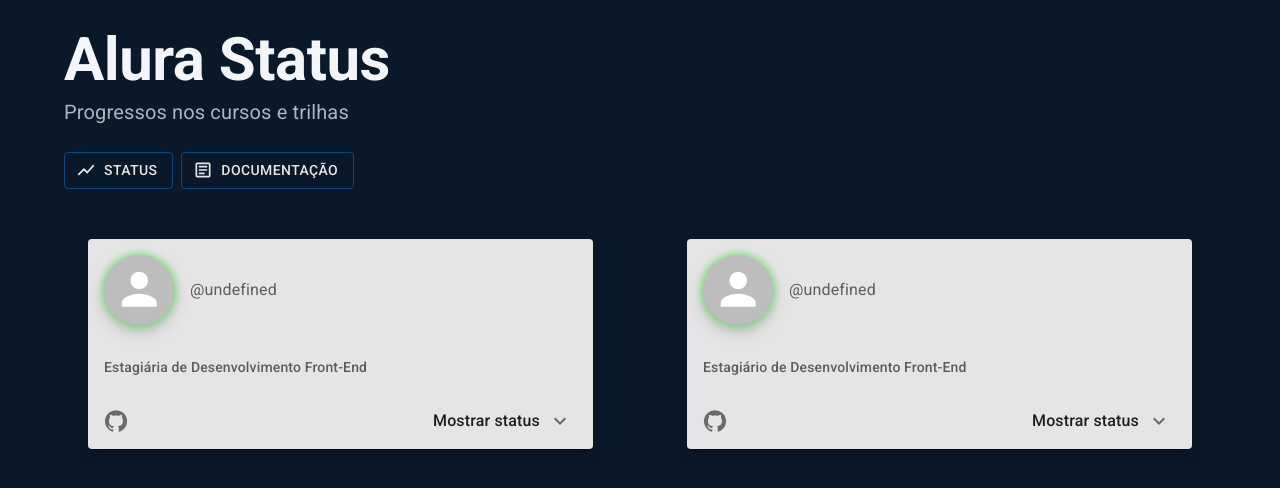
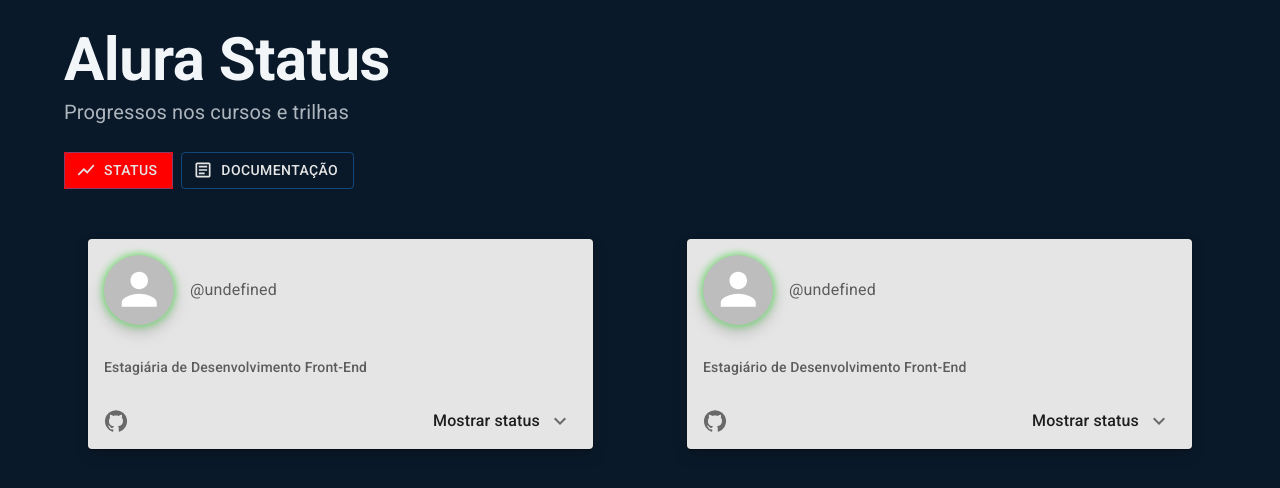
Before and after one commit to oabarreto/alura-status, a React (Vite) app: page / in a window 1280 px wide. Shown: the top 488 px of the page. Built offline with nearby package versions, Linux system fonts and the light colour scheme; no server answers.

Commit message:
Criação e implentação da lógica para a troca de estilos dos links da página ativa

```diff
--- a/src/App.jsx
+++ b/src/App.jsx
@@ -11,11 +11,25 @@
 
 
 import Status from "./components/pages/Status"
+import Documentation from"./components/pages/Documentation"
+import {useRef} from"react"
+function App() {
+  const statusRef = useRef()
+  const documentationRef = useRef()
 
-import Documentation from"./components/pages/Documentation"
+  const handleClick = e => {
+    const status = statusRef.current
+    const documentation = documentationRef.current
 
-function App() {
+    if(status === e.target) {
+     status.classList.toggle("color")
+     documentation.classList.toggle("color")
 
+    } else {
+      status.classList.toggle("color")
+      documentation.classList.toggle("color")
+    }
+  }
   return(
       <Container sx={{
         maxnWidth: "lg",
@@ -27,17 +41,17 @@
         <Stack mt={3} spacing={1} direction="row">
           <Link style={{
             textDecoration: "none",
-          }} to="/">
+          }} to="/" className='color' ref={statusRef} onClick={handleClick}>
             <Button id="status" sx={{
               color: "#e5e5e5"
             }} startIcon={<ShowChartOutlinedIcon/>} variant="outlined" >Status</Button>
           </Link>
           <Link style={{
             textDecoration: "none",
-          }} to="documentacao">
+          }} to="documentacao" ref={documentationRef} onClick={handleClick}>
             <Button id="doc" sx={{
               color: "#e5e5e5",
-            }} startIcon={<ArticleOutlinedIcon />} variant="outlined">Documentação</Button>
+            }} startIcon={<ArticleOutlinedIcon />} variant="outlined" >Documentação</Button>
           </Link>
         </Stack>
       </nav>
```
